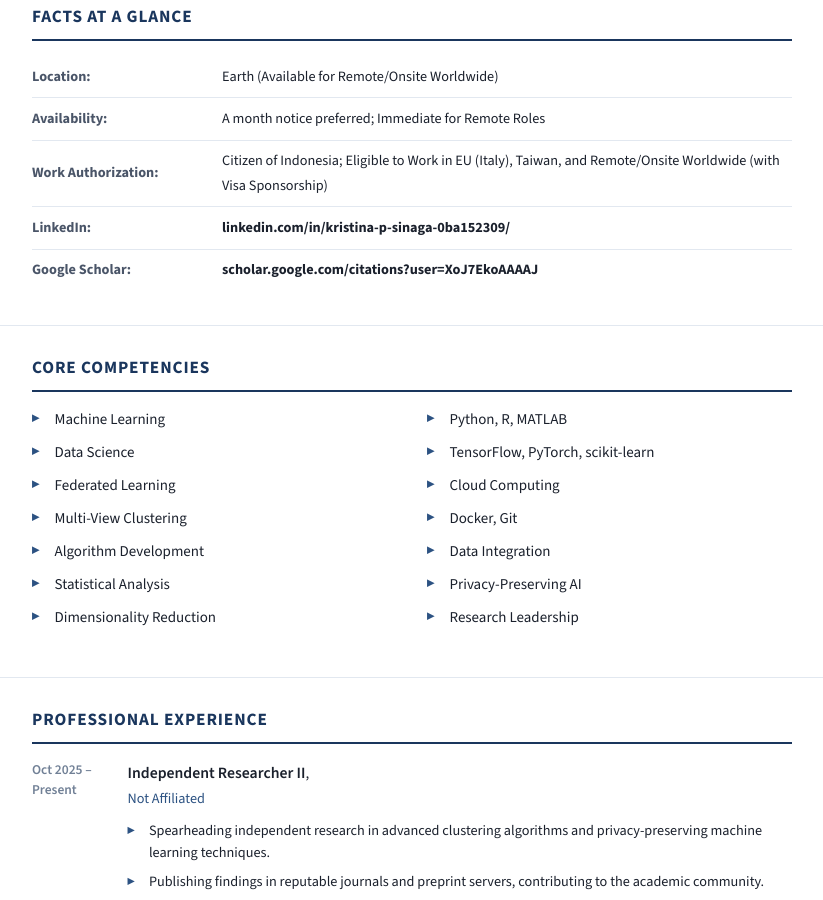
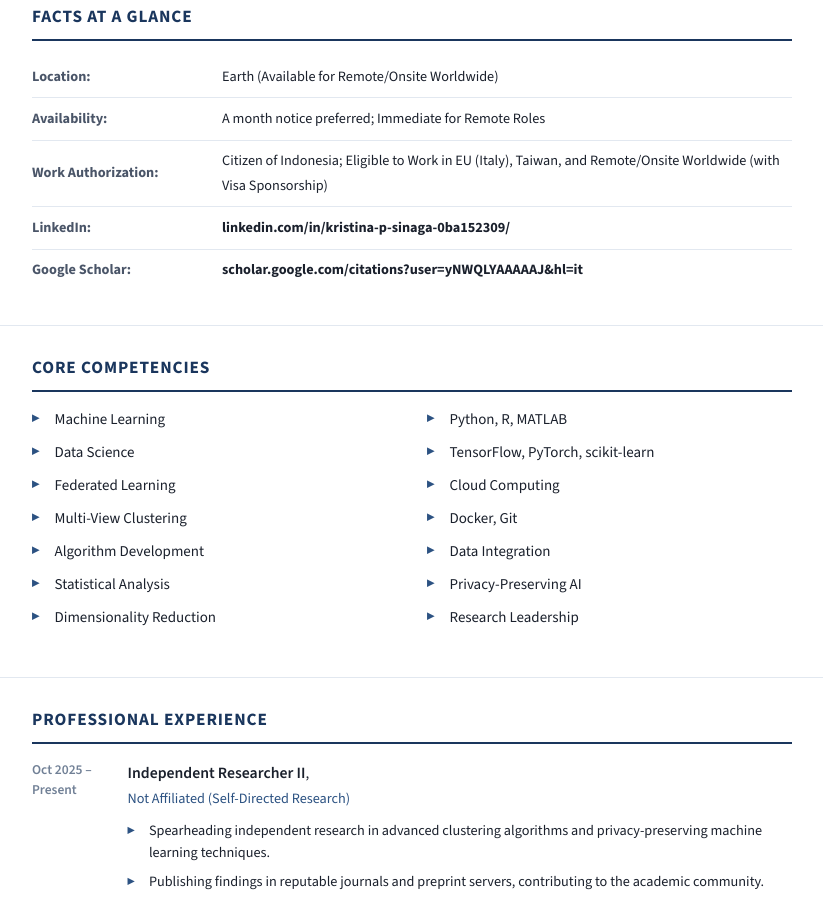
Before and after one commit to Kristina01-hash/Kristina01-hash.github.io, a Jekyll site: the page pdf/cv/index.html, which Jekyll copies as it is, in a window 1280 px wide and 900 px high, scrolled down 753 px. Shown: the whole window, without its empty margins (228-1051 px from the left). Built offline with Jekyll 4.4.1, drawn with Linux system fonts in a browser that asks for light colours.

Commit message:
Update index.html

```diff
--- a/pdf/cv/index.html
+++ b/pdf/cv/index.html
@@ -633,7 +633,7 @@
       </tr>
       <tr>
         <td><b>Google Scholar:</b></td>
-        <td><a href="https://scholar.google.com/citations?user=yNWQLYAAAAAJ&hl=it" style="color:var(--swish-blue);font-weight:bold;">scholar.google.com/citations?user=XoJ7EkoAAAAJ</a></td>
+        <td><a href="https://scholar.google.com/citations?user=yNWQLYAAAAAJ&hl=it" style="color:var(--swish-blue);font-weight:bold;">scholar.google.com/citations?user=yNWQLYAAAAAJ&hl=it</a></td>
       </tr>
     </table>
   </section>
@@ -674,7 +674,7 @@
       <tr>
         <td class="date">Oct 2025 –<br>Present</td>
         <td>
-          <span class="role">Independent Researcher II</span>, <span class="institution">Not Affiliated</span>
+          <span class="role">Independent Researcher II</span>, <span class="institution">Not Affiliated (Self-Directed Research)</span>
           <ul>
             <li>Spearheading independent research in advanced clustering algorithms and privacy-preserving machine learning techniques.</li>
             <li>Publishing findings in reputable journals and preprint servers, contributing to the academic community.</li>
```
